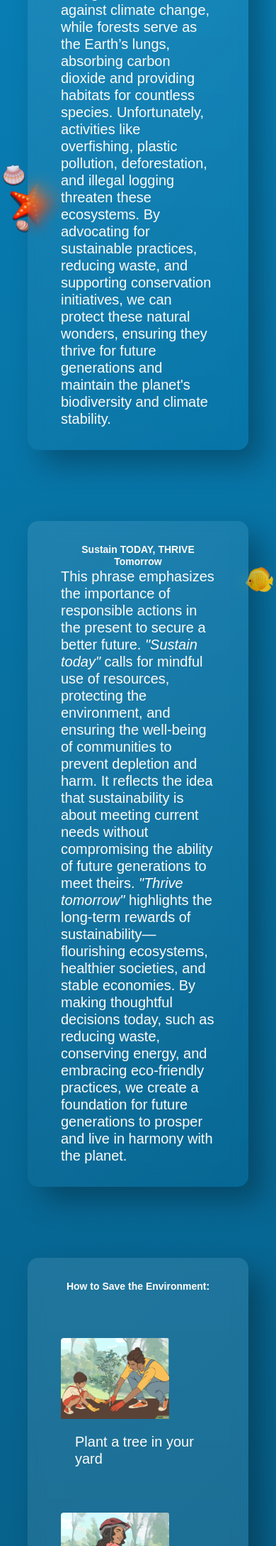
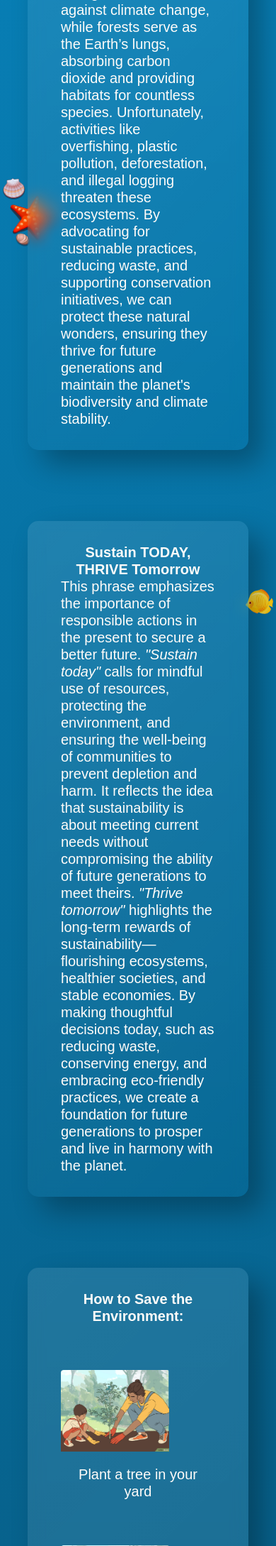
Before and after one commit to denisegabrielle/denisegabrielle.github.io, a PHP site: page /projects/M02/banner.html in a window 390 px wide. Shown: the part 960-3138 px from the top of the page at 71% size. Run offline with PHP 8.4, Linux system fonts and the light colour scheme; some libraries are stand-ins or nearby versions; some web fonts are replaced.

Commit message:
Final Parallax

```diff
--- a/projects/M02/banner.html
+++ b/projects/M02/banner.html
@@ -268,7 +268,7 @@
 			</div>
 		</div>
 		<div class="row">
-			<div class="col">
+			<div class="col text-center">
 				<img class="img-title img-fluid" src="img/3rs.png">
 			</div>
 		</div>
--- a/projects/M02/parallax.css
+++ b/projects/M02/parallax.css
@@ -134,8 +134,6 @@
 		height: 20vh;
 	}
 }
-
-
 
 /* Portrait Responsive Layers */
 @media only screen and (max-device-width: 1280px) and (orientation: portrait) {
--- a/projects/M02/style.css
+++ b/projects/M02/style.css
@@ -43,6 +43,10 @@ h5, h1, h3 {
     text-overflow: ellipsis;
     white-space: normal;
     word-break: break-word;
+}
+
+.card {
+    text-align: center;
 }
 
 .undersea {
@@ -160,8 +164,11 @@ body {
     h5 {
         font-size: 20px;
     }
-    h1,h3 {
-        font-size: 14px;
+    h1 {
+        font-size: 20px;
+    }
+    h3 {
+        font-size: 20px;
     }
 }
 
```
